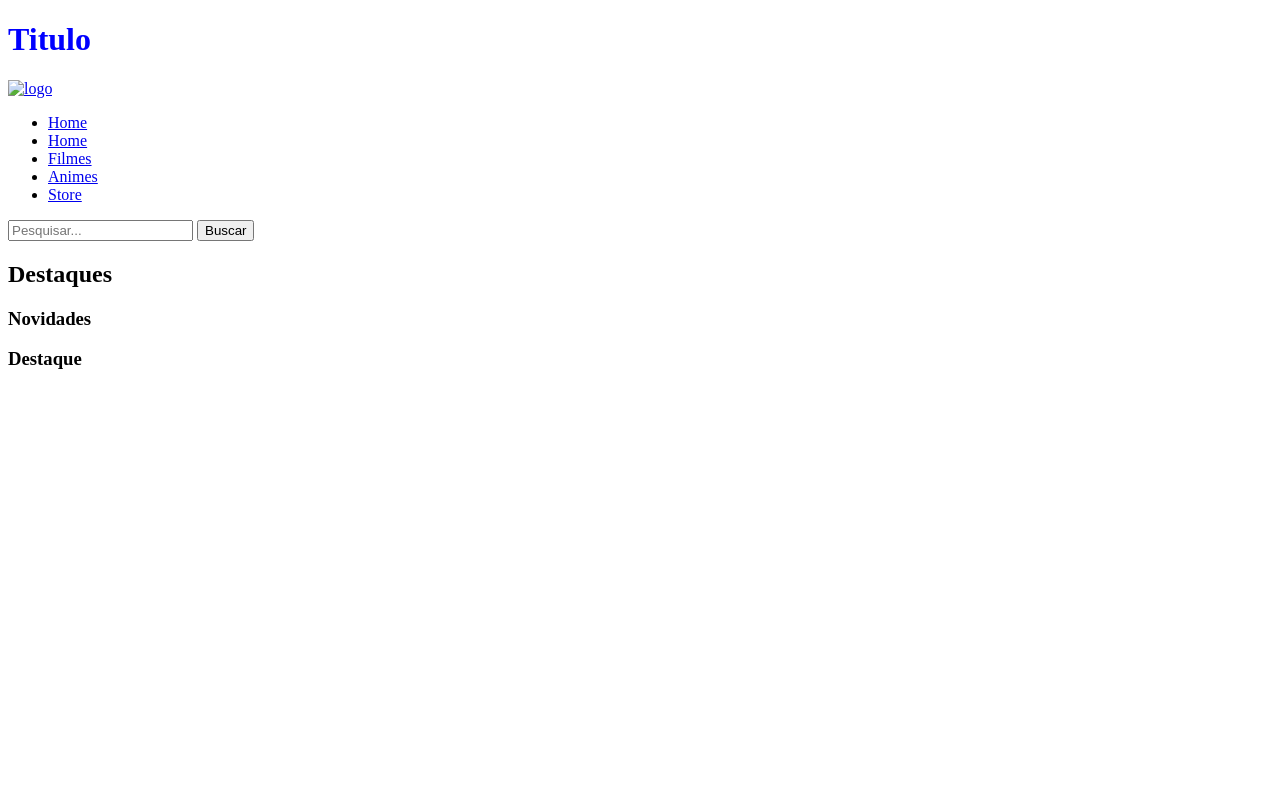
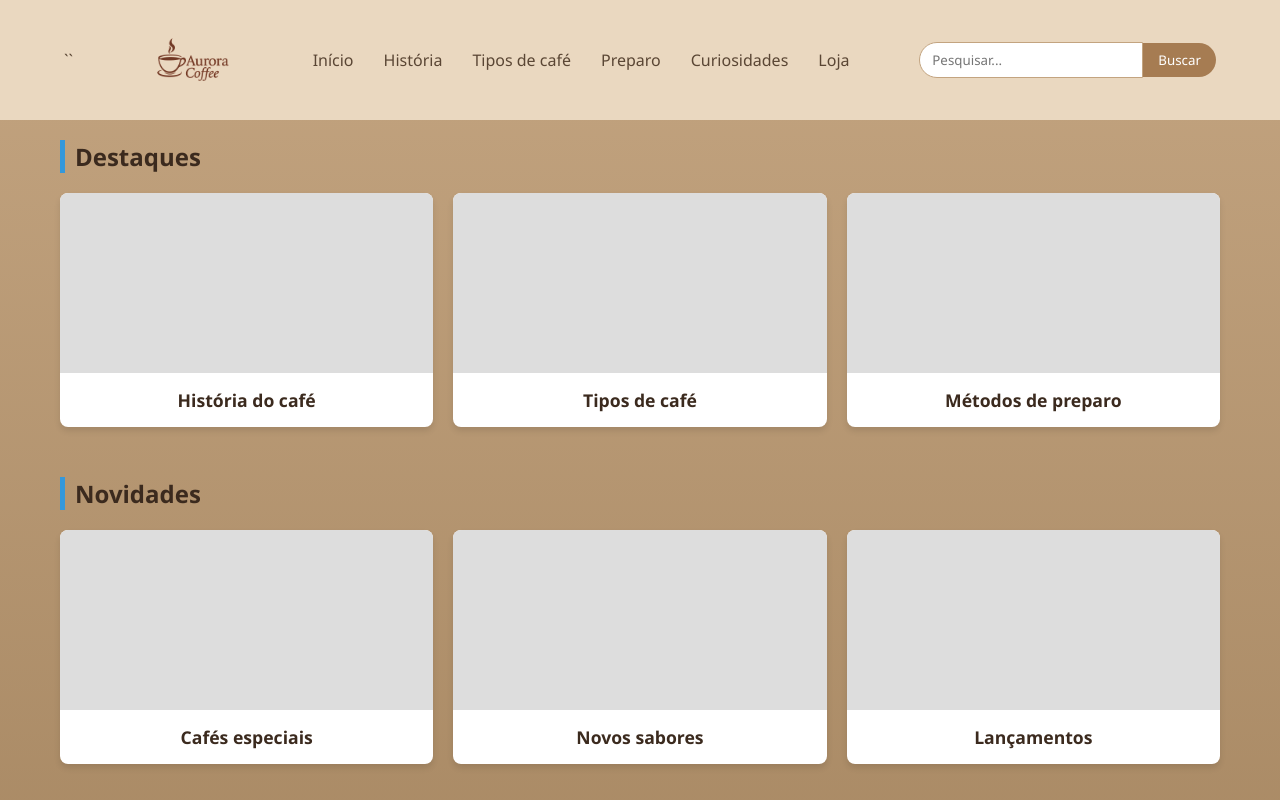
Before and after one commit to paranhossamuel/teste, a plain HTML site: page index.html in a window 1280 px wide. Shown: the top 800 px of the page. Drawn offline with Linux system fonts and the light colour scheme.

Commit message:
atualização site.

```diff
--- a/index.html
+++ b/index.html
@@ -1,56 +1,138 @@
 <!DOCTYPE html>
-<html lang="en">
+<html lang="pt-br">
 <head>
     <meta charset="UTF-8">
     <meta name="viewport" content="width=device-width, initial-scale=1.0">
-    <title>teste</title>
+    <title>Aurora Coffe</title>
 </head>
 <body>
-    <h1 style="color:blue">Titulo</h1>
+    <body style="background: linear-gradient(to bottom,#C3A480, #977751);"></body>
+    <link rel="stylesheet" href="style.css">
 
     <header class="navbar">
+
+    <link href="https://fonts.googleapis.com/css2?family=Playfair+Display:wght@400;600;700&family=Lora:wght@400;500;600&display=swap" rel="stylesheet">
+    ``
+
         <div class="logo">
             <a href="#">
-            <img src="alt" alt="logo" class="logoimg">
+                <img src="img/logo.png" alt="logo" class="logo-img">
             </a>
         </div>
-    <nav>
-    </nav>
-    <div class="search-container">
-    </div>
-    <nav>
+
+        <nav class="menu">
             <ul class="nav-links">
-            <li><a href="#">Home</a></li>
-            <li><a href="#">Home</a></li>
-            <li><a href="#">Filmes</a></li>
-            <li><a href="#">Animes</a></li>
-            <li><a href="#">Store</a></li>
+                <li><a href="#">Início</a></li>
+                <li><a href="#">História</a></li>
+                <li><a href="#">Tipos de café</a></li>
+                <li><a href="#">Preparo</a></li>
+                <li><a href="#">Curiosidades</a></li>
+                <li><a href="#">Loja</a></li>
             </ul>
         </nav>
+
         <div class="search-container">
             <input type="text" placeholder="Pesquisar...">
-        <button type="submit">Buscar</button>
+            <button>Buscar</button>
         </div>
+
     </header>
 
+    <main class="container">
 
-    <main class="container">
+        <!-- Destaques -->
         <section class="content-section">
             <h2>Destaques</h2>
             <div class="card-grid">
+
                 <div class="card">
                     <div class="card-image"></div>
-                    <h3>Novidades</h3>
-                </div>
-                <div class="card">
-                    <div class="card-image">
-                        <h3>Destaque</h3>
+                    <h3>História do café</h3>
                 </div>
 
+                <div class="card">
+                    <div class="card-image"></div>
+                    <h3>Tipos de café</h3>
+                </div>
+
+                <div class="card">
+                    <div class="card-image"></div>
+                    <h3>Métodos de preparo</h3>
+                </div>
 
             </div>
+        </section>
+
+        <!-- Novidades -->
+        <section class="content-section">
+            <h2>Novidades</h2>
+            <div class="card-grid">
+
+                <div class="card">
+                    <div class="card-image"></div>
+                    <h3>Cafés especiais</h3>
+                </div>
+
+                <div class="card">
+                    <div class="card-image"></div>
+                    <h3>Novos sabores</h3>
+                </div>
+
+                <div class="card">
+                    <div class="card-image"></div>
+                    <h3>Lançamentos</h3>
+                </div>
+
             </div>
         </section>
+
+        <!-- Mais Vistos -->
+        <section class="content-section">
+            <h2>Mais Vistos</h2>
+            <div class="card-grid">
+
+                <div class="card">
+                    <div class="card-image"></div>
+                    <h3>Café Expresso</h3>
+                </div>
+
+                <div class="card">
+                    <div class="card-image"></div>
+                    <h3>Cappuccino</h3>
+                </div>
+
+                <div class="card">
+                    <div class="card-image"></div>
+                    <h3>Latte</h3>
+                </div>
+
+            </div>
+        </section>
+
+        <!-- Recomendados -->
+        <section class="content-section">
+            <h2>Recomendados</h2>
+            <div class="card-grid">
+
+                <div class="card">
+                    <div class="card-image"></div>
+                    <h3>Café Premium</h3>
+                </div>
+
+                <div class="card">
+                    <div class="card-image"></div>
+                    <h3>Grãos Selecionados</h3>
+                </div>
+
+                <div class="card">
+                    <div class="card-image"></div>
+                    <h3>Blend Especial</h3>
+                </div>
+
+            </div>
+        </section>
+
     </main>
+
 </body>
 </html>
--- a/style.css
+++ b/style.css
@@ -0,0 +1,149 @@
+
+* {
+    margin: 0;
+    padding: 0;
+    box-sizing: border-box;
+    font-family: 'Segoe UI', Tahoma, Geneva, Verdana, sans-serif;
+    color: #4A3B2A;
+    color: #5A4634;
+
+}
+
+   h1, h2, h3 {
+        color: #3B2A1E;
+    }
+
+
+
+
+body {
+    background-color: #f4f4f9;
+    color: 333;
+}
+
+
+.navbar {
+    display: flex;
+    justify-content: space-between;
+    align-items: center;
+    padding: 15px 5%;
+    background-color: #EAD8C0;
+}
+
+
+.nav-links {
+    display: flex;
+    gap: 30px;
+    list-style: none;
+}
+
+
+.nav-links a {
+    text-decoration: none;
+    color: #5a4634;
+    font-weight: 300;
+    transition: color 0.3s;
+}
+
+
+.nav-links a:hover {
+    color: #3498db;
+}
+
+
+.search-container {
+    display: flex;
+    align-items: center;
+}
+
+.search-container input {
+padding: 8px 12px;
+border: 1px solid #c3a480;
+border-radius: 20px 0 0 20px;
+outline: none;
+transition: border-color 0.3s;
+}
+
+
+.search-container button {
+padding: 8px 15px;
+border: none;
+background-color: #a67c52;
+color: white;
+border-radius: 0 20px 20px 0;
+transition: background-color 0.3s;
+}
+
+
+
+.container {
+max-width: 1200px;
+margin: 20px auto;
+padding: 0 20px;
+}
+
+
+
+.content-section {
+margin-bottom: 50px;
+}
+
+
+.content-section h2 {
+margin-bottom: 20px;
+border-left: 5px solid #3498db;
+padding-left: 10px;
+}
+
+.card-grid {
+display: flex;
+gap: 20px;
+flex-wrap: wrap;
+}
+
+.card {
+flex: 1;
+min-width: 250px;
+background: white;
+border-radius: 8px;
+overflow: hidden;
+box-shadow: 0 4px 6px rgba(0,0,0,0.1);
+transition: transform 0.3s;
+}
+
+.card:hover {
+transform: translateY(-5px);
+}
+
+
+.card-image {
+width: 100%;
+height: 180px;
+background-color: #ddd;
+}
+
+.card h3 {
+padding: 15px;
+font-size: 1.1rem;
+text-align: center;
+}
+
+.logo {
+display: flex;
+align-items: center;
+
+}
+
+.logo-img {
+height: 100px;
+width: auto;
+display: block;
+}
+
+
+.navbar {
+display: flex;
+justify-content: space-between;
+align-items: center;
+padding: 10px 5%;
+}
```
Also changed, not shown: img/logo.png (added). Lines whose indentation alone changed are shown as unchanged.
